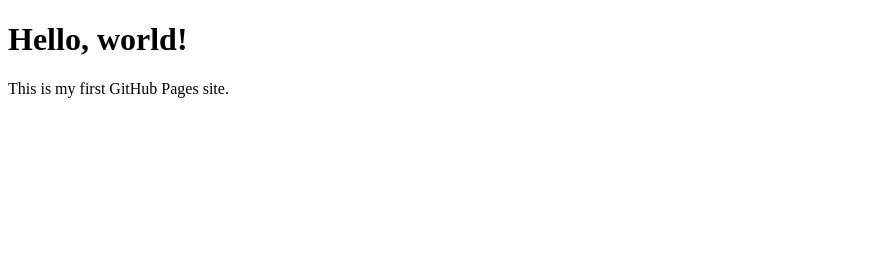
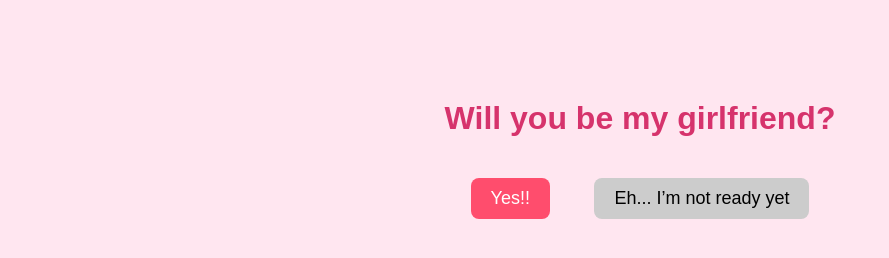
Before and after one commit to jack19134/jack_web_propose, a plain HTML site: page index.html in a window 1280 px wide. Shown: the whole page, without its empty margins (0-889 px from the left). Drawn offline with Linux system fonts and the light colour scheme.

Commit message:
test
test1

```diff
--- a/index.html
+++ b/index.html
@@ -1,10 +1,39 @@
 <!DOCTYPE html>
-<html>
-  <head>
-    <title>My Small Web</title>
-  </head>
-  <body>
-    <h1>Hello, world!</h1>
-    <p>This is my first GitHub Pages site.</p>
-  </body>
+<html lang="en">
+<head>
+  <meta charset="UTF-8">
+  <title>Proposal Page</title>
+  <style>
+    body {
+      font-family: Arial, sans-serif;
+      text-align: center;
+      background: #ffe6f0;
+      margin-top: 100px;
+    }
+    h1 {
+      color: #d6336c;
+    }
+    button {
+      font-size: 18px;
+      padding: 10px 20px;
+      margin: 20px;
+      border: none;
+      border-radius: 8px;
+      cursor: pointer;
+    }
+    .yes {
+      background-color: #ff4d6d;
+      color: white;
+    }
+    .notready {
+      background-color: #ccc;
+      color: black;
+    }
+  </style>
+</head>
+<body>
+  <h1>Will you be my girlfriend?</h1>
+  <button class="yes" onclick="alert('Yay! You said YES!! ❤️')">Yes!!</button>
+  <button class="notready" onclick="alert('It’s okay, I’ll wait 💕')">Eh... I’m not ready yet</button>
+</body>
 </html>
```
